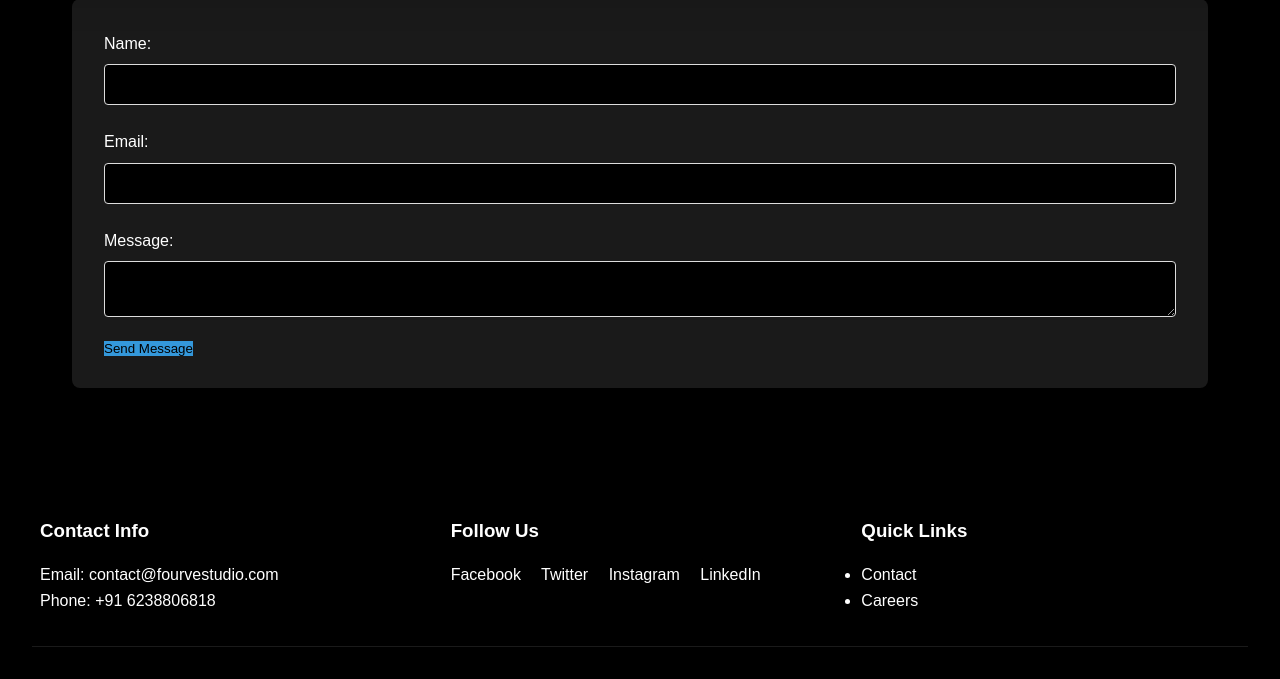
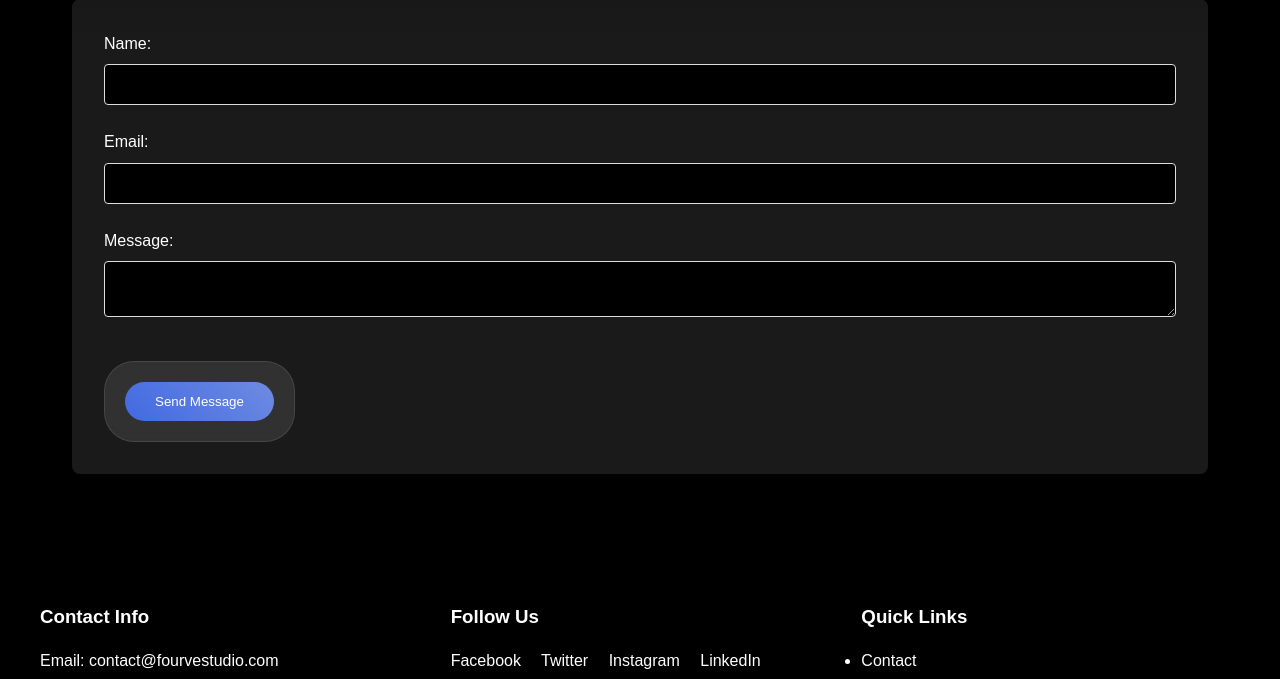
Before and after one commit to abinroy04/Fourve, a Flask app: page /contact in a window 1280 px wide. Shown: the part 101-780 px from the top of the page. Run offline with Flask 3, Linux system fonts and the light colour scheme.

Commit message:
Update contact.html

```diff
--- a/templates/contact.html
+++ b/templates/contact.html
@@ -12,6 +12,32 @@
     .contact-form {
         animation: fadeIn 1s ease-out 0.5s;
         animation-fill-mode: both;
+    }
+
+    .button-container {
+        background: rgba(255, 255, 255, 0.1);
+        padding: 20px;
+        border-radius: 30px;
+        margin-top: 20px;
+        display: inline-block;
+        backdrop-filter: blur(8px);
+        -webkit-backdrop-filter: blur(8px);
+        border: 1px solid rgba(255, 255, 255, 0.1);
+    }
+
+    .submit-button {
+        background: linear-gradient(45deg, #4169e1, #6e8be3);
+        color: white;
+        border: none;
+        padding: 12px 30px;
+        border-radius: 25px;
+        cursor: pointer;
+        transition: transform 0.3s ease, box-shadow 0.3s ease;
+    }
+
+    .submit-button:hover {
+        transform: translateY(-2px);
+        box-shadow: 0 5px 15px rgba(65, 105, 225, 0.3);
     }
 </style>
 {% endblock %}
@@ -32,7 +58,9 @@
                 <label for="message">Message:</label>
                 <textarea id="message" name="message" required></textarea>
             </div>
-            <button type="submit" class="submit-button">Send Message</button>
+            <div class="button-container">
+                <button type="submit" class="submit-button">Send Message</button>
+            </div>
         </form>
     </div>
 </section>
```
